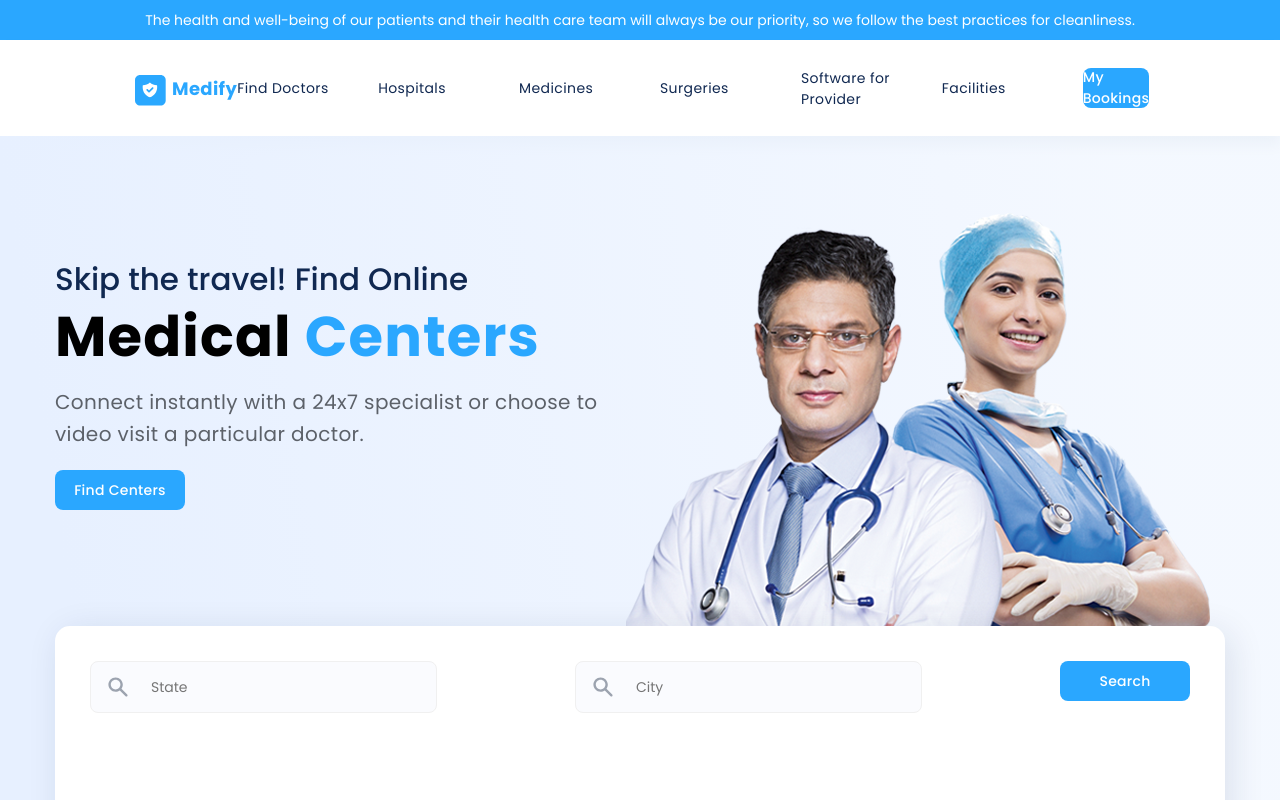
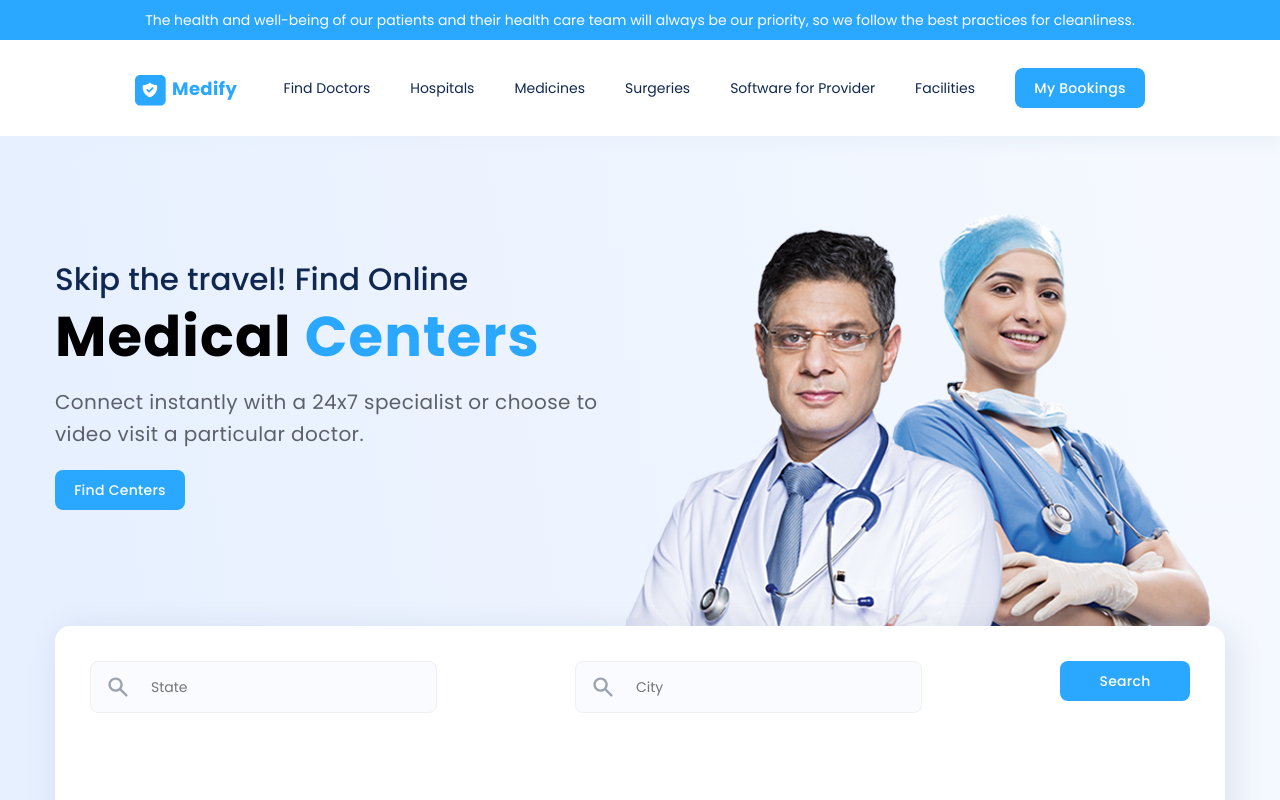
Before and after one commit to Abhinesh2602/Medify, a React (Vite) app: page / in a window 1280 px wide. Shown: the top 800 px of the page. Built offline with nearby package versions, Linux system fonts and the light colour scheme.

Commit message:
implemented react router with corrected navbar

```diff
--- a/src/DetailPage/HeaderBlue.jsx
+++ b/src/DetailPage/HeaderBlue.jsx
@@ -1,6 +1,10 @@
 import styles from "./HeaderBlue.module.css";
-function HeaderBlue() {
-  return <div className={styles.wrapper}></div>;
+function HeaderBlue({ children }) {
+  return (
+    <div className={styles.wrapper}>
+      <span className={styles.textStyles}>{children}</span>
+    </div>
+  );
 }
 
 export default HeaderBlue;
--- a/src/DetailPage/HeaderBlue.module.css
+++ b/src/DetailPage/HeaderBlue.module.css
@@ -5,6 +5,18 @@
   border-radius: 0 0 16px 16px;
   display: flex;
   align-items: center;
-  justify-content: center;
+  justify-content: flex-start;
   background: linear-gradient(92deg, #2aa7ff 1.4%, #0c8ce5 100.57%);
 }
+
+.textStyles {
+  color: #fff;
+  text-align: center;
+  font-family: Ubuntu;
+  font-size: 40px;
+  font-style: normal;
+  font-weight: 700;
+  width: 403px;
+  line-height: normal;
+  margin-left: 90px;
+}
--- a/src/MyBookingPage/MyBookingPage.jsx
+++ b/src/MyBookingPage/MyBookingPage.jsx
@@ -1,6 +1,7 @@
 import HeaderBlue from "../DetailPage/HeaderBlue";
 import SearchBar from "../DetailPage/SearchBar";
 import DownloaMedifyApp from "../components/DownloaMedifyApp";
+import { Header } from "../components/Header";
 import { Navbar } from "../components/Navbar";
 import Footer from "./../components/Footer";
 import HospitalDetails from "./HospitalDetails";
@@ -9,8 +10,8 @@ function MyBookingPage() {
   const mybooking = true;
   return (
     <div>
-      <Navbar />
-      <HeaderBlue />
+      <Header />
+      <HeaderBlue>My Bookings</HeaderBlue>
       <SearchBar mybooking={mybooking} />
       <HospitalDetails />
       <DownloaMedifyApp />
--- a/src/components/Navbar.jsx
+++ b/src/components/Navbar.jsx
@@ -1,23 +1,30 @@
 import styles from "./Navbar.module.css";
 import medifyLogo from "../assets/medifylogo.svg";
-import Button from "./Button";
+import { Link } from "react-router-dom";
+
 export const Navbar = () => {
   return (
     <div className={styles.wrapper}>
-      <div className={styles.logoContainer}>
+      <Link to="/" className={styles.logoContainer}>
         <div className={styles.logo}>
           <img src={medifyLogo} alt="Medify Logo" />
         </div>
         <div className={styles.logoTitle}>Medify</div>
-      </div>
+      </Link>
       <div className={styles.navItemContainer}>
-        <p>Find Doctors</p>
-        <p>Hospitals</p>
-        <p>Medicines </p>
-        <p>Surgeries</p>
-        <p>Software for Provider</p>
-        <p>Facilities</p>
-        <Button>My Bookings</Button>
+        <Link to="/detail" className={styles.navItem}>
+          Find Doctors
+        </Link>
+        <span className={styles.navItem}>Hospitals</span>
+        <span className={styles.navItem}>Medicines </span>
+        <span className={styles.navItem}>Surgeries</span>
+        <span className={styles.navItem}>Software for Provider</span>
+        <span className={styles.navItem}>Facilities</span>
+        <Link to="/my-bookings" className={styles.buttonText}>
+          <button className={styles.navButton}>
+            <span>My Bookings</span>
+          </button>
+        </Link>
       </div>
     </div>
   );
--- a/src/components/Navbar.module.css
+++ b/src/components/Navbar.module.css
@@ -22,38 +22,23 @@
   gap: 40px;
 }
 
-.navItemContainer p {
+.navItem {
   color: var(--tertiary-color);
   font-family: Poppins;
   font-size: 14px;
   font-style: normal;
   font-weight: 400;
+  text-align: center;
   line-height: normal;
-}
-
-.navItemContainer button {
-  all: unset;
-  background-color: var(--primary-color);
-  border-radius: 8px;
-  display: flex;
-  width: 130px;
-  height: 40px;
-  justify-content: center;
-  align-items: center;
-  gap: 10px;
-  color: var(--White, #fff);
-  font-family: Poppins;
-  font-size: 14px;
-  font-style: normal;
-  font-weight: 500;
-  line-height: normal;
-  letter-spacing: 0.28px;
+  white-space: nowrap;
+  text-decoration: none;
 }
 
 .logoContainer {
   display: flex;
   gap: 4px;
   justify-content: space-between;
+  text-decoration: none;
 }
 
 .logoContainer .logoTitle {
@@ -66,3 +51,29 @@
   letter-spacing: 0.36px;
   padding-left: 10px;
 }
+
+.navButton {
+  all: unset;
+  display: flex;
+  width: 130px;
+  height: 40px;
+  justify-content: center;
+  align-items: center;
+  gap: 10px;
+  flex-shrink: 0;
+
+  border-radius: 8px;
+  background: var(--Primary, #2aa8ff);
+  text-decoration: none;
+}
+
+.buttonText {
+  color: var(--White, #fff);
+  font-family: Poppins;
+  font-size: 14px;
+  font-style: normal;
+  font-weight: 500;
+  line-height: normal;
+  letter-spacing: 0.28px;
+  text-decoration: none;
+}
```
